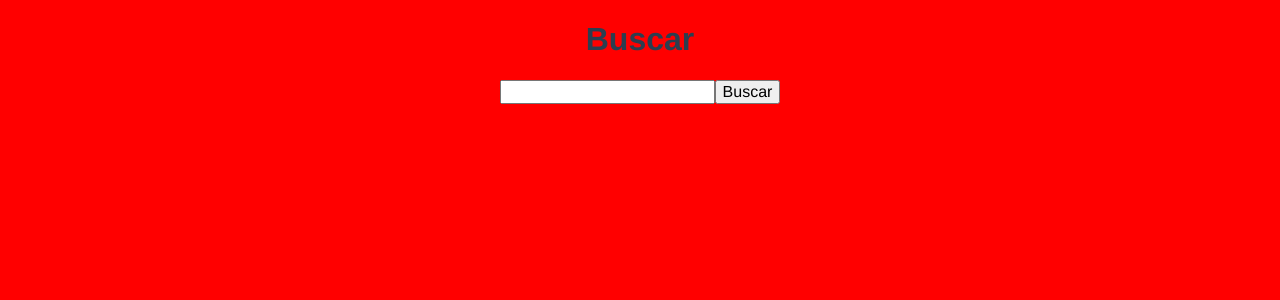
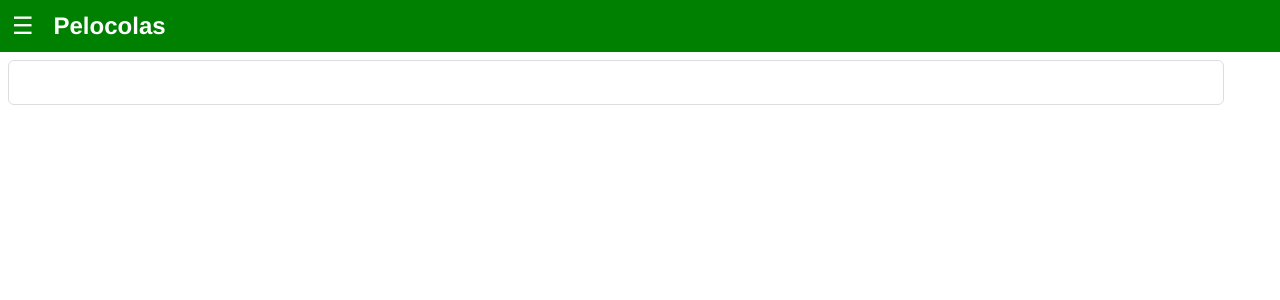
Before and after one commit to leonmauricio/Movies, a Vue app: page / in a window 1280 px wide. Shown: the top 300 px of the page. Built offline with nearby package versions, Linux system fonts and the light colour scheme.

Commit message:
Added movie details and search styles

```diff
--- a/src/App.vue
+++ b/src/App.vue
@@ -1,25 +1,13 @@
 <template>
   <div id="app">
+    <header>
+      <button>
+          &#9776;
+      </button>
+      <h1>
+        Pelocolas
+      </h1>
+    </header>
     <router-view/>
   </div>
 </template>
-
-<style lang="scss">
-#app {
-  font-family: 'Avenir', Helvetica, Arial, sans-serif;
-  -webkit-font-smoothing: antialiased;
-  -moz-osx-font-smoothing: grayscale;
-  text-align: center;
-  color: #2c3e50;
-}
-#nav {
-  padding: 30px;
-  a {
-    font-weight: bold;
-    color: #2c3e50;
-    &.router-link-exact-active {
-      color: #42b983;
-    }
-  }
-}
-</style>
--- a/src/assets/sass/app.scss
+++ b/src/assets/sass/app.scss
@@ -2,5 +2,131 @@
 @import '../../../node_modules/normalize.css/normalize.css';
 
 body {
-	background-color: red;
+  font-family: 'Avenir', Helvetica, Arial, sans-serif;
+  -webkit-font-smoothing: antialiased;
+  -moz-osx-font-smoothing: grayscale;
 }
+
+ul {
+  list-style: none;
+}
+
+input {  }
+
+a, a:visited {
+  color: inherit;
+  text-decoration: none;
+}
+
+header {
+  background-color: green;
+  padding: 0;
+  margin: 0;
+  display: flex;
+  align-items: center;
+
+  h1 {
+    margin: 0;
+    padding: 0.5rem;
+    color: white;
+    font-size: 1.5rem;
+  }
+
+  button {
+    font-size: 1.5rem;
+    background: none;
+    color: white;
+    border: none;
+    display: inline-block;
+    padding: 0.75rem;
+  }
+}
+
+.movie-list {
+  padding: 0;
+  margin: 1rem;
+  display: grid;
+  grid-column-gap: 1rem;
+  grid-template-columns: 1fr 1fr;
+
+  li {
+    margin-bottom: 1rem;
+
+    .movie-link {
+      color: #FFF;
+
+      > div {
+        height: 250px;
+        background-repeat: no-repeat;
+        background-size: cover;
+        display: flex;
+        align-items: flex-end;
+
+        > p {
+          margin: 0;
+          padding: 1rem;
+          font-size: 0.8rem;
+          font-weight: bold;
+          /* Permalink - use to edit and share this gradient: http://colorzilla.com/gradient-editor/#000000+0,000000+48&0+0,0.65+48 */
+          background: -moz-linear-gradient(top, rgba(0,0,0,0) 0%, rgba(0,0,0,0.65) 48%); /* FF3.6-15 */
+          background: -webkit-linear-gradient(top, rgba(0,0,0,0) 0%,rgba(0,0,0,0.65) 48%); /* Chrome10-25,Safari5.1-6 */
+          background: linear-gradient(to bottom, rgba(0,0,0,0) 0%,rgba(0,0,0,0.65) 48%); /* W3C, IE10+, FF16+, Chrome26+, Opera12+, Safari7+ */
+          filter: progid:DXImageTransform.Microsoft.gradient( startColorstr='#00000000', endColorstr='#a6000000',GradientType=0 ); /* IE6-9 */
+        }
+      }
+    }
+  }
+}
+
+.movie-search{
+
+  > input {
+    width: 95%;
+    margin: 0.5rem;
+    box-sizing: border-box;
+    border-radius: 6px;
+    border: 1px solid #DDD;
+    font-size: 1.5rem;
+    padding: 0.5rem;
+
+    &:focus {
+      outline: none;
+    }
+  }
+}
+
+.movie-detail {
+
+  > .desc-poster {
+    background-repeat: no-repeat;
+    height: 200px;
+    background-size: cover;
+    background-position: 0% 15%;
+    display: flex;
+    align-items: flex-end;
+
+    > .movie-title {
+      padding: 1rem;
+      margin: 0;
+      color: white;
+      /* Permalink - use to edit and share this gradient: http://colorzilla.com/gradient-editor/#000000+0,000000+48&0+0,0.65+48 */
+      background: -moz-linear-gradient(top, rgba(0,0,0,0) 0%, rgba(0,0,0,0.65) 48%); /* FF3.6-15 */
+      background: -webkit-linear-gradient(top, rgba(0,0,0,0) 0%,rgba(0,0,0,0.65) 48%); /* Chrome10-25,Safari5.1-6 */
+      background: linear-gradient(to bottom, rgba(0,0,0,0) 0%,rgba(0,0,0,0.65) 48%); /* W3C, IE10+, FF16+, Chrome26+, Opera12+, Safari7+ */
+      filter: progid:DXImageTransform.Microsoft.gradient( startColorstr='#00000000', endColorstr='#a6000000',GradientType=0 ); /* IE6-9 */
+    }
+  }
+
+  > .desc-division {
+    padding: 0.2rem 2rem;
+
+    > h4 {
+      margin: 0.7rem 0rem;
+      color: green;
+    }
+
+    > p {
+      margin-top: 0.1rem;
+    }
+  }
+}
--- a/src/views/Movie.vue
+++ b/src/views/Movie.vue
@@ -1,8 +1,35 @@
 <template>
-  <div class="movie-detail">
-    <div v-if="movie">
-      <h1>{{ movie.Title }}</h1>
-      <img :src="movie.Poster">
+  <div>
+    <div class="movie-detail" v-if="movie">
+      <div class="desc-poster" :style="{backgroundImage: `url(${movie.Poster})`}">
+        <h2 class="movie-title">
+          {{ movie.Title }}
+        </h2>
+      </div>
+      <div class="desc-division">
+        <h4 class="desc-title">
+          Genre
+        </h4>
+        <p class="stats">
+          {{ movie.Genre }}
+        </p>
+      </div>
+      <div class="desc-division">
+        <h4 class="desc-title">
+          Plot
+        </h4>
+        <p class="stats">
+          {{ movie.Plot }}
+        </p>
+      </div>
+      <div class="desc-division" v-if="movie.Metascore !== 'N/A'">
+        <h4 class="desc-title">
+          Metascore
+        </h4>
+        <p class="stats">
+          {{ movie.Metascore }}
+        </p>
+      </div>
     </div>
     <div v-else>
       CARGANDO...
--- a/src/views/Search.vue
+++ b/src/views/Search.vue
@@ -1,19 +1,19 @@
 <template>
   <div class="search">
-    <h1>Buscar </h1>
-    <form @submit.prevent="fetchItems">
-      <input type="text" name="search" v-model="search">
-      <button class="search">Buscar</button>
+    <form class="movie-search" @submit.prevent="fetchItems">
+      <input spellcheck="false" type="text" name="search" v-model="search">
     </form>
 
-    <ul v-for="item in items">
-      <li>
-        <router-link :to="`movie/${item.imdbID}`">
-          {{ item.Title }}
+    <ul class="movie-list">
+      <li v-for="item in items">
+        <router-link class="movie-link" :to="`movie/${item.imdbID}`">
+          <div :style="{backgroundImage: `url(${item.Poster})`}">
+            <p>
+              {{ item.Title }}
+            </p>
+          </div>
         </router-link>
       </li>
-      <li><img :src="item.Poster"></li>
-
     </ul>
   </div>
 </template>
```
